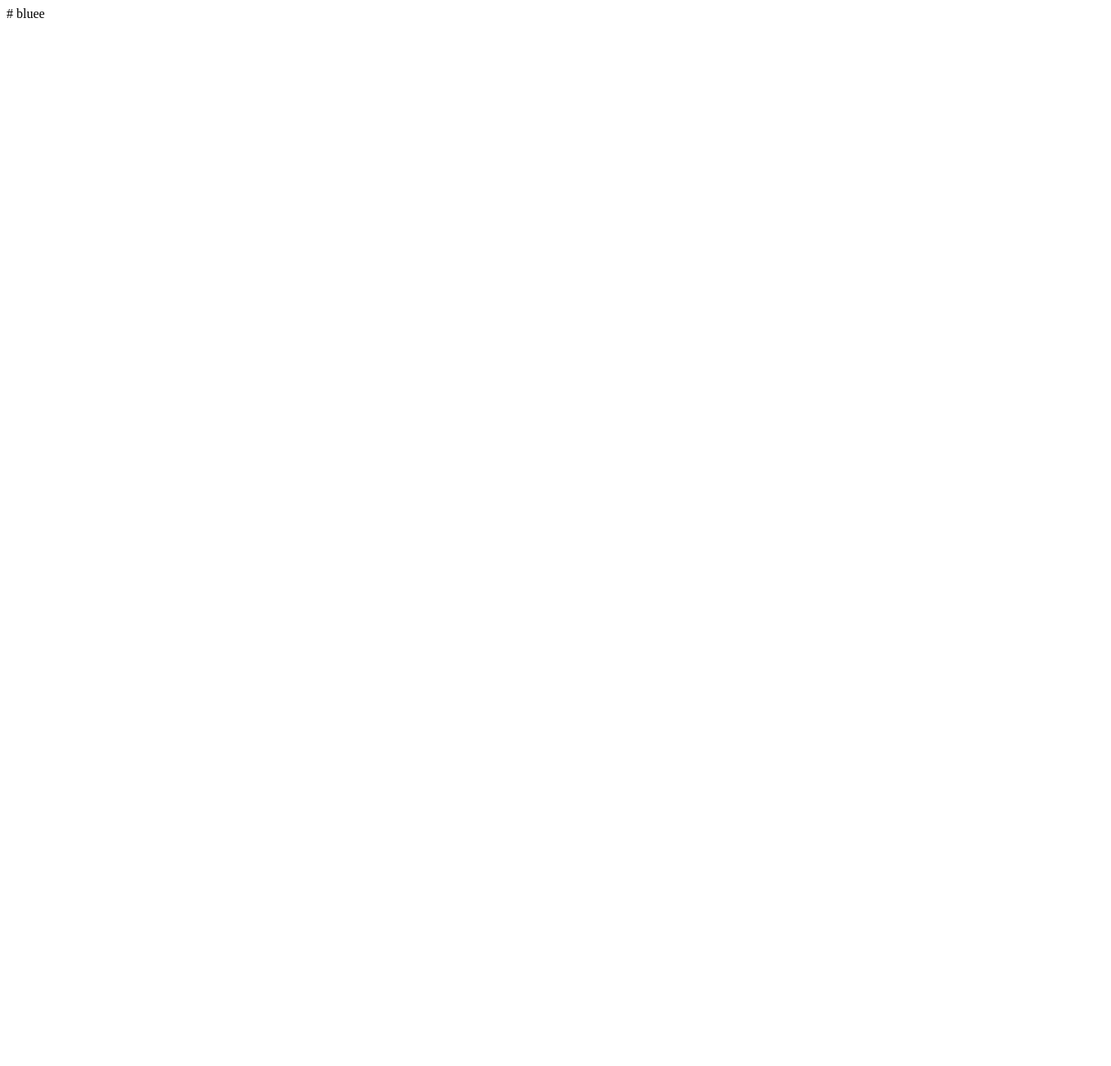
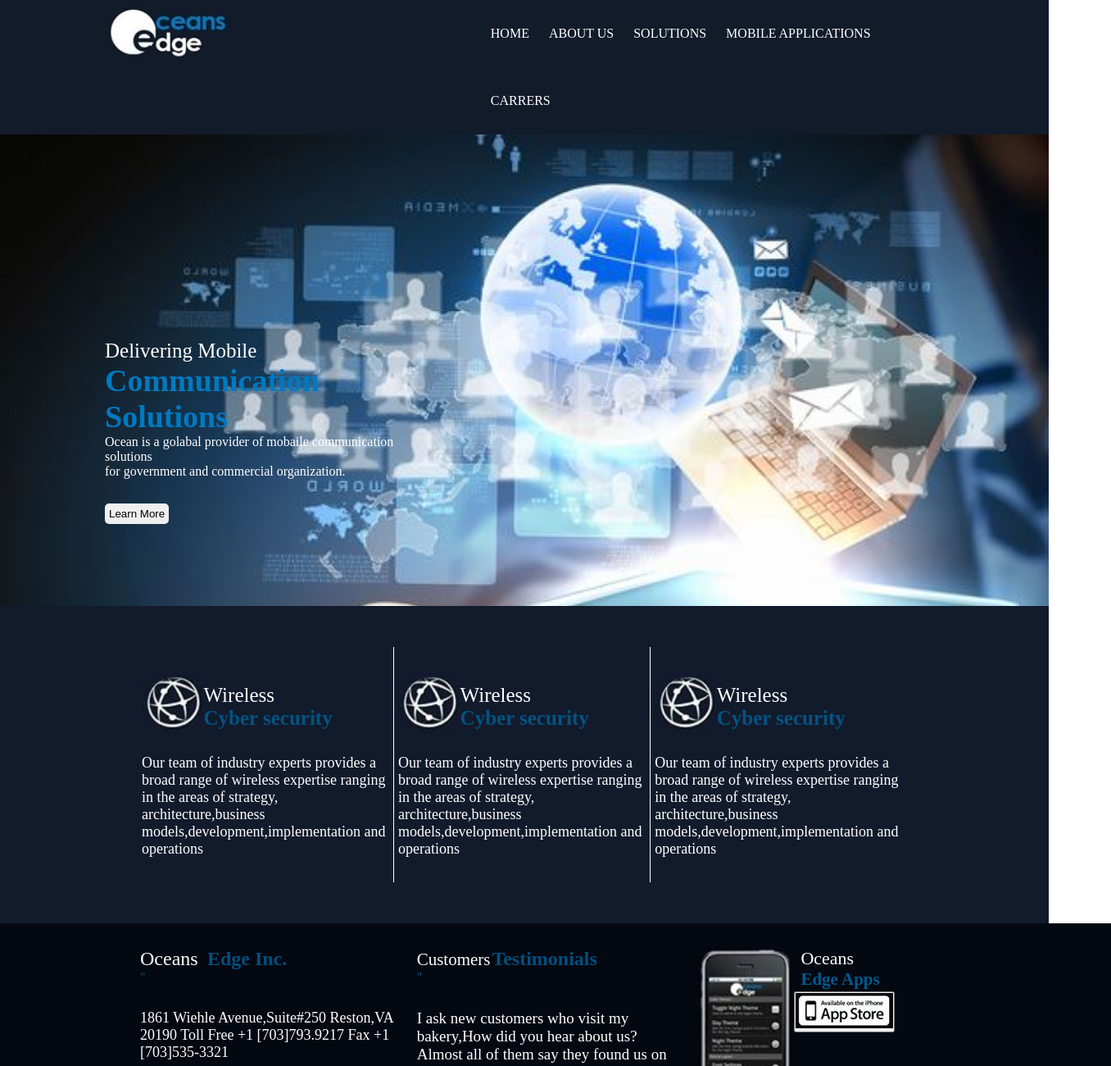
Before and after one commit to Rashidharun/bluee, a plain HTML site: page index.html in a window 1280 px wide. Shown: the top 1300 px of the page at 82% size, 1356 px wide, since content can reach past the window. Before the commit the page ends 800 px from the top, so only its background shows below. Drawn offline with Linux system fonts and the light colour scheme.

Commit message:
Add files via upload

```diff
--- a/index.html
+++ b/index.html
@@ -1 +1,164 @@
-# bluee
+<!DOCTYPE html>
+<html lang="eng">
+<head>
+	<title>blue image to html</title>
+	<meta charset="utf-8">
+	<link rel="stylesheet" type="text/css" href="style.css">
+</head>
+<body>
+<header>
+  <div class="wrapper">
+	<div class="logo">
+		<img src="images/logo.jpg" alt="logo">
+	</div>
+	<div class="nav">
+	<div class="log_in"></div>
+	<div class="menu">
+		<ul>
+		    <li><a href="#">HOME</a></li>
+		    <li><a href="#">ABOUT US</a></li>
+		    <li><a href="#">SOLUTIONS</a></li>
+		    <li><a href="#">MOBILE APPLICATIONS</a></li>
+		    <li><a href="#">CARRERS</a></li>
+		</ul>
+
+	</div>
+	</div>
+</header>
+
+<section id="banner">
+ <div class="wrapper">
+ <div class="content">
+     <h2>Delivering Mobile</h2>
+     <h1>Communication Solutions</h1>
+     <p>Ocean is a golabal provider of mobaile communication solutions<br>for government and commercial organization.
+     </p>
+   	 <button type="button">
+   	 Learn More
+   	 </button>
+  </div>
+  </div>
+	</section>
+	<section class="service">
+		<div class="wrapper">
+		<!--singal start-->
+		<div class="single">
+			<div class="title">
+				<div class="icon">
+					<img src="images/globe.jpg" alt="">
+				</div>
+				<div class="icon_content">
+					<p>Wireless</p>
+					<h1>Cyber security</h1>
+				</div>
+			</div>
+			<div class="desc">
+				<p>Our team of industry experts provides a broad range of wireless expertise ranging in the areas of strategy, architecture,business models,development,implementation and operations</p>
+			</div>
+		</div>
+		<div class="single">
+			<div class="title">
+				<div class="icon">
+					<img src="images/globe.jpg" alt="">
+				</div>
+				<div class="icon_content">
+					<p>Wireless</p>
+					<h1>Cyber security</h1>
+				</div>
+			</div>
+			<div class="desc">
+				<p>Our team of industry experts provides a broad range of wireless expertise ranging in the areas of strategy, architecture,business models,development,implementation and operations</p>
+			</div>
+		</div>
+		<div class="single">
+			<div class="title">
+				<div class="icon">
+					<img src="images/globe.jpg" alt="">
+				</div>
+				<div class="icon_content">
+					<p>Wireless</p>
+					<h1>Cyber security</h1>
+				</div>
+			</div>
+			<div class="desc">
+				<p>Our team of industry experts provides a broad range of wireless expertise ranging in the areas of strategy, architecture,business models,development,implementation and operations</p>
+			</div>
+		</div>
+
+		</div>
+	</section>
+	<section class="bloge">
+		<div class="wrapper">
+			<div class="single_1">
+			<div class="title_1">
+
+				<div class="icon_1">
+					<p>Oceans</p>
+				</div>
+				<div class="icon_2">
+					<h1>Edge Inc.</h1>"
+				</div>
+			</div>
+			<div class="desc_1">
+				<p>1861 Wiehle Avenue,Suite#250 Reston,VA 20190 Toll Free +1 [703]793.9217 Fax +1 [703]535-3321</p>
+			</div>
+		</div>
+			<div class="single_2">
+			<div class="title_2">
+
+				<div class="icon_3">
+					<p>Customers</p>
+				</div>
+				<div class="icon_4">
+					<h1>Testimonials</h1>"
+				</div>
+			</div>
+			<div class="desc_2">
+				<p>I ask new customers who visit my bakery,How did you hear about us? Almost all of them say they found us on the web.of all the different methods of advertising.</p>
+			</div>
+		</div>
+		<div class="single_3">
+			<div class="title_3">
+				<div class="icon_5">
+					<img src="images/mobile.jpg" alt="">
+				</div>
+				<div class="icon_6">
+					<p>Oceans</p>
+				</div>
+				<div class="icon_7">
+					<h1>Edge Apps</h1>
+				</div>
+			</div>
+			<div class="desc_3">
+				<button type="button">
+					<img src="images/app.jpg" alt="">
+				</button>
+			</div>
+		</div>
+
+	</section>
+	<footer>
+		<div class="wrapper">
+			<div class="sec">
+				<ul>
+					<li><a href="index.html">Home</a></li>
+					<li><a href="index.html">About us</a></li>
+					<li><a href="index.html">Solutions</a></li>
+					<li><a href="index.html">Mobile Application</a></li>
+					<li><a href="index.html">Careers</a></li>
+					<li><a href="index.html">Contact us</a></li>
+
+				</ul>
+				<div class="sec_1">
+					<p>Copyright@ 2010.Oceans'Edge,Inc,All Rights Reserved</p>
+				</div>
+				<div class="logo_1">
+					<img src="images/footer.jpg" alt="">
+				</div>
+			</div>
+		</div>
+	</footer>
+
+
+</body>
+</html>
--- /dev/null
+++ b/style.css
@@ -0,0 +1,285 @@
+*{
+	margin: 0;
+	padding: 0;
+}
+header{
+	background-color: #121B2A;
+}
+.wrapper{
+	width: 80%;
+	margin: 0 auto;
+	overflow: hidden;
+}
+.logo{
+	width: 15%;
+
+	float: left;
+
+}
+.logo img{
+width: 100%;
+}
+
+.menu{
+	float: right;
+	width: 55%;
+}
+.menu ul{
+	list-style: none;
+	float: right;
+}
+.menu ul li{
+	display: inline-block;
+	position: relative;
+}
+.menu ul li a{
+	text-decoration: none;
+    color: white;
+    padding: 32px 10px;
+    display: block;
+    transition: .7s;
+}
+.menu ul li a:hover{
+	color: #4ac831;
+}
+#banner{
+	background-image: url(images/banner.jpg);
+	background-repeat: no-repeat;
+	background-size: cover;
+	min-height: 200px;
+}
+.content{
+	width: 40%;
+	color: white;
+	margin-top:250px;
+	margin-bottom:100px;
+}
+.content h2{
+    font-size: 25px;
+    font-weight: 400;
+}
+.content h1{
+	font-size: 38px;
+    font-weight: 600;
+    color: #0079C0;
+}
+.content p{
+	font-size: 16px;
+}
+.content button{
+	border: none;
+    padding: 5px;
+    border-radius: 5px;
+    margin-top: 30px;
+}
+
+
+
+.service{
+	background-color: #121B2C;
+	padding: 50px;
+}
+.single{
+	border-right:  1px solid white;
+    width: 32%;
+    padding: 30px 5px;
+   overflow: hidden;
+   float: left;
+
+}
+.single:last-child{
+	border-right: none;
+}
+.title{
+	overflow: hidden;
+	margin-bottom: 20px;
+}
+.icon{
+
+	width: 25%;
+	float: left;
+
+}
+.icon img{
+	width: 100%;
+
+}
+.icon_content{
+	width: 70%;
+	float: left;
+
+	margin-top: 15px;
+}
+.icon_content p{
+	font-size: 25px;
+	color: white;
+
+}
+.icon_content h1{
+	font-size: 25px;
+	color: #045382;
+}
+.desc{}
+.desc p{
+	font-size: 18px;
+	color: white;
+}
+
+/*service end*/
+/*bloge start*/
+.bloge{
+	background-color: #040811;
+	padding: 0px 38px;
+	overflow: hidden;
+	width: 100%;
+
+}
+.single_1{
+	width: 32%;
+    padding: 30px 5px;
+    overflow: hidden;
+    float: left;
+
+
+}
+.title_1{
+	overflow: hidden;
+	margin-bottom: 30px;
+
+}
+.icon_1{
+	width: 25%;
+	float: left;
+	color: white;
+	font-size: 24px;
+
+}
+.icon_2{
+	color: #014F7F;
+	font-size: 16px;
+}
+.desc_1{
+	color: white;
+	margin-top: 12px;
+	overflow: hidden;
+	font-size: 18px;
+
+}
+.single_2{
+	width: 32%;
+    padding: 30px 5px;
+    overflow: hidden;
+
+    float: left;
+}
+.title_2{
+	overflow: hidden;
+	margin-bottom: 30px;
+
+}
+.icon_3{
+	color: white;
+	font-size: 21px;
+	float: left;
+	width: 28%;
+	margin-top: 2px;
+
+}
+.icon_4{
+	color: #014F7F;
+	font-size: 16px;
+}
+.desc_2{
+	color: white;
+	margin-top: 15px;
+	overflow: hidden;
+	font-size: 19px;
+}
+.single_3{
+	width: 32%;
+    padding: 30px 5px;
+    overflow: hidden;
+    float: left;
+
+}
+.title_3{
+	overflow: hidden;
+	margin-bottom: 30px;
+
+
+}
+.icon_5{
+	width: 40%;
+	float: left;
+
+}
+.icon_5 img{
+	width: 100%;
+}
+.icon_6{
+	color: white;
+	font-size: 22px;
+
+}
+.icon_7{
+	color: #015A8E;
+	font-size: 14px;
+
+}
+.desc_3{
+	color: white;
+    margin-top: -193px;
+    overflow: hidden;
+    float: right;
+    margin-right: 82px;
+
+}
+
+/*bloge end*/
+/*footer start*/
+footer{
+	background-color: #121B2C;
+}
+.wrapper{
+	width: 80%;
+	margin: 0 auto;
+	overflow: hidden;
+}
+
+.sec ul li{
+	list-style: none;
+	float: left;
+	margin-left: 22px;
+	padding: 10px 10px;
+}
+.sec ul li a{
+	text-decoration: none;
+	transition: .4s;
+	color: white;
+}
+.sec ul li a:last-child{
+	float: right;
+
+}
+.sec ul li a:hover{
+	color: #045D92;
+
+
+}
+.sec_1{
+	margin-right: 356px;
+	margin-top: 63px;
+	color: white;
+	font-size: 15px;
+	margin-left: 30px;
+}
+.logo_1{
+	width: 100%;
+	margin-left: 800px;
+	margin-top: -5%;
+
+}
+.logo_1 img{
+	color: #2B3341;
+}
+/*footer end*/
```
Also changed, not shown: images/app.jpg (added), images/banner.jpg (added), images/footer.jpg (added), images/globe.jpg (added), images/icon.jpg (added), images/logo.jpg (added), images/mobile.jpg (added).
